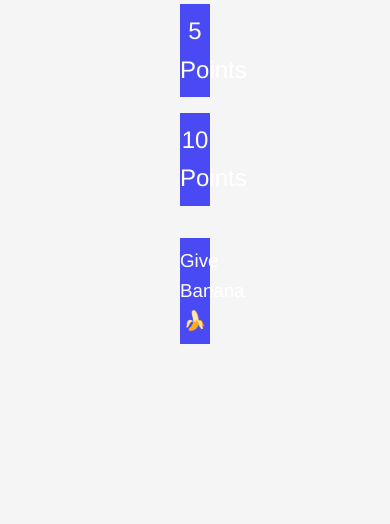
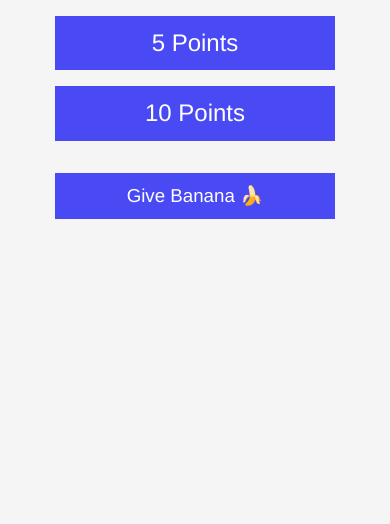
Before and after one commit to yyc/aff-awardco, a plain HTML site: page index.html in a window 390 px wide. Shown: the part 416-940 px from the top of the page. After the commit the page ends 844 px from the top, so only its background shows below. Drawn offline with Linux system fonts and the light colour scheme.

Commit message:
fix mobile width

```diff
--- a/index.html
+++ b/index.html
@@ -31,7 +31,7 @@
 
         .tip-container  {
             width: 50%;
-            padding: 10em;
+            padding: 10%;
         }
 
 
```
